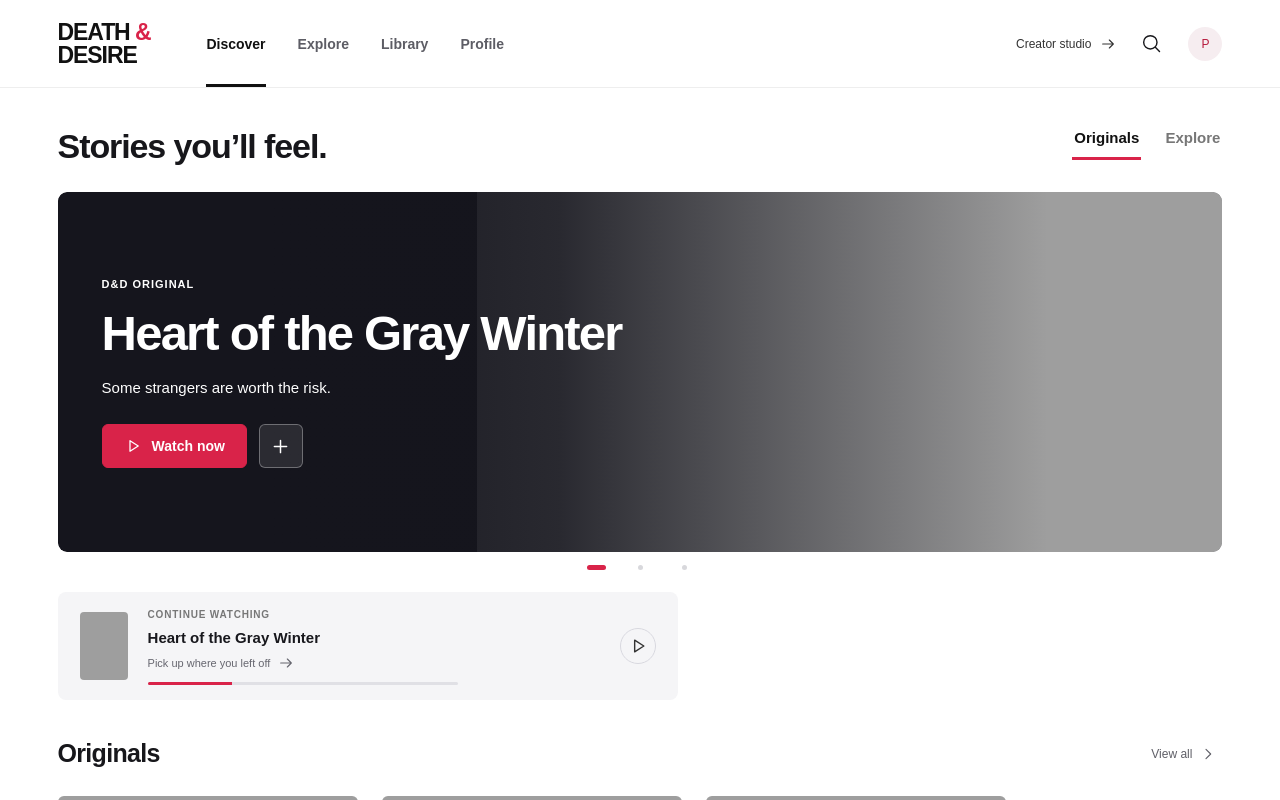
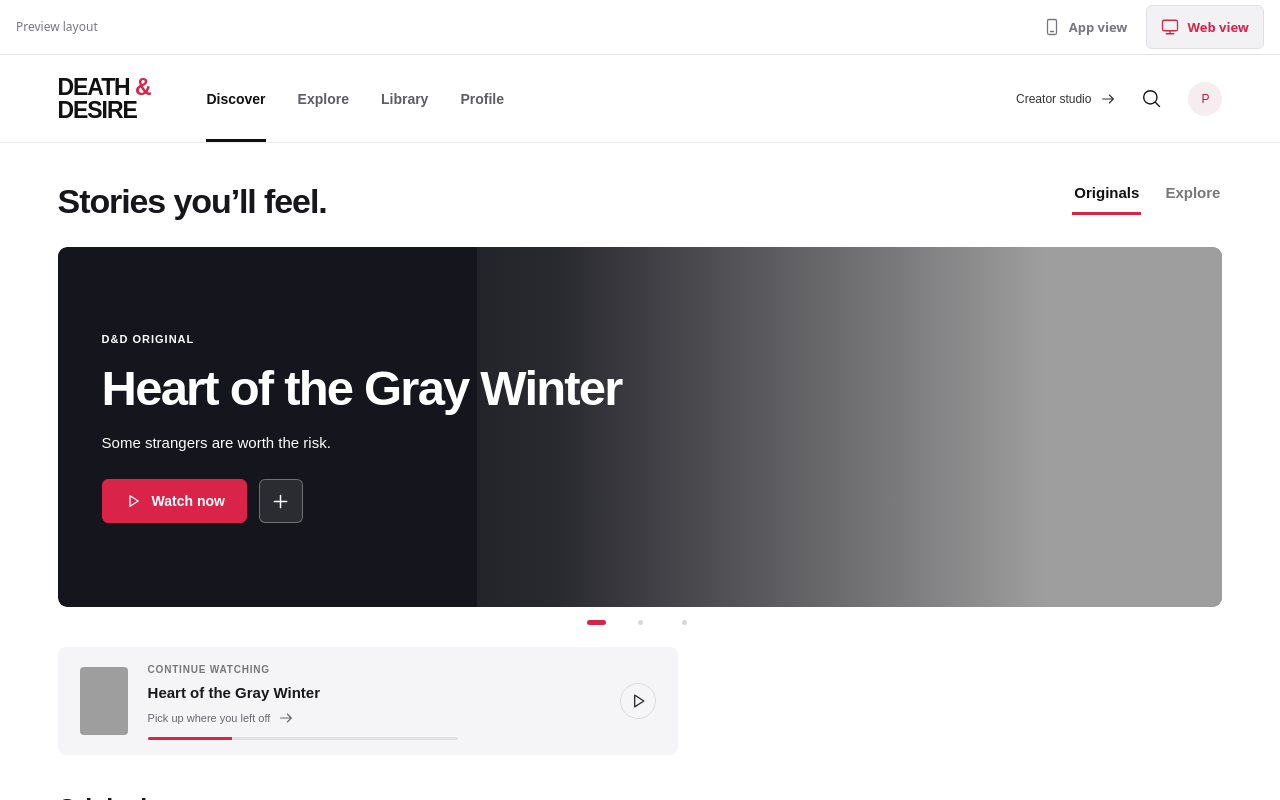
Before and after one commit to PerzVT/echoes-solera-web, a Next.js app: page /studio/media-6e4b9a in a window 1280 px wide. Built offline with nearby package versions, Linux system fonts and the light colour scheme.

Commit message:
feat: add app and web preview layout controls

```diff
--- a/app/studio/media-6e4b9a/page.tsx
+++ b/app/studio/media-6e4b9a/page.tsx
@@ -1,3 +1,4 @@
+import PreviewViewport from '@/components/PreviewViewport';
 import type { Metadata } from 'next';
 export const metadata: Metadata = {
  title: 'Death & Desire | Watch stories',
@@ -9,5 +10,5 @@ export const metadata: Metadata = {
  twitter: { title: 'Death & Desire | Watch stories', description: 'Stories worth staying for.', images: [] },
 };
 export default function Page() {
- return <iframe title="Death & Desire" src="/media-preview/index.html" allow="autoplay; fullscreen" style={{position:'fixed',inset:0,width:'100%',height:'100dvh',border:0,background:'#ffffff'}} />;
+ return <PreviewViewport title="Death & Desire" src="/media-preview/index.html" storageKey="death-desire-preview-layout" />;
 }
--- a/app/studio/story-lab-8f3c2a/page.tsx
+++ b/app/studio/story-lab-8f3c2a/page.tsx
@@ -1,3 +1,4 @@
+import PreviewViewport from '@/components/PreviewViewport';
 import type { Metadata } from 'next';
 import { Analytics } from '@vercel/analytics/next';
 export const metadata: Metadata = {
@@ -11,5 +12,5 @@ export const metadata: Metadata = {
   twitter: {card:'summary_large_image',title:'Solera: First Arrival',description:'An interactive Solera adventure.',images:['/story-lab/solera/assets/og-c8d5a2b16d2e.jpg']},
 };
 export default function Page() {
-  return <><iframe title="Solera: First Arrival" src="/story-lab/solera/index.html" allow="autoplay; fullscreen" style={{position:'fixed',inset:0,width:'100%',height:'100dvh',border:0,background:'var(--solera-bg)'}} /><Analytics /></>;
+  return <><PreviewViewport title="Solera: First Arrival" src="/story-lab/solera/index.html" storageKey="solera-preview-layout" theme="dark" /><Analytics /></>;
 }
--- /dev/null
+++ b/components/PreviewViewport.module.css
@@ -0,0 +1,63 @@
+.shell {
+  --preview-bg: #f2f2f5;
+  --preview-surface: #fff;
+  --preview-text: #24242b;
+  --preview-muted: #777780;
+  --preview-line: #e0e0e6;
+  --preview-accent: #d92349;
+  position: fixed;
+  inset: 0;
+  display: flex;
+  flex-direction: column;
+  background: var(--preview-bg);
+  color: var(--preview-text);
+  font: 13px/1.4 system-ui, sans-serif;
+}
+.shell[data-theme="dark"] {
+  --preview-bg: #090811;
+  --preview-surface: #171622;
+  --preview-text: #f3e7cd;
+  --preview-muted: #b8adbd;
+  --preview-line: #c7b28644;
+  --preview-accent: #c8ac75;
+}
+.toolbar {
+  display: flex;
+  align-items: center;
+  justify-content: space-between;
+  gap: 16px;
+  padding: calc(5px + env(safe-area-inset-top)) 16px 5px;
+  background: var(--preview-surface);
+  border-bottom: 1px solid var(--preview-line);
+  flex-shrink: 0;
+}
+.label { color: var(--preview-muted); font-size: 12px; }
+.switcher { display: flex; gap: 4px; }
+.switcher button {
+  display: inline-flex;
+  align-items: center;
+  justify-content: center;
+  gap: 8px;
+  min-height: 44px;
+  padding: 9px 14px;
+  font: inherit;
+  font-weight: 600;
+  border: 1px solid transparent;
+  border-radius: 6px;
+  background: transparent;
+  color: var(--preview-muted);
+  cursor: pointer;
+}
+.switcher button[aria-pressed="true"] { color: var(--preview-accent); border-color: var(--preview-line); background: var(--preview-bg); }
+.switcher button:hover { color: var(--preview-text); }
+.switcher button:focus-visible { outline: 2px solid var(--preview-accent); outline-offset: 2px; }
+.switcher svg { width: 18px; height: 18px; fill: none; stroke: currentColor; stroke-width: 1.7; stroke-linecap: round; }
+.stage { flex: 1; min-height: 0; min-width: 0; display: grid; place-items: center; overflow: hidden; }
+.viewport { position: relative; flex-shrink: 0; background: var(--preview-surface); }
+.viewport iframe { display: block; position: absolute; inset: 0; border: 0; transform-origin: top left; background: var(--preview-surface); }
+.stage[data-mode="app"] .viewport { box-shadow: 0 0 0 1px var(--preview-line), 0 8px 35px #0002; }
+@media (max-width: 450px) {
+  .toolbar { gap: 6px; padding-left: 10px; padding-right: 10px; }
+  .label { font-size: 11px; }
+  .switcher button { padding: 9px 10px; gap: 6px; font-size: 12px; }
+}
--- /dev/null
+++ b/components/PreviewViewport.tsx
@@ -0,0 +1,86 @@
+"use client";
+
+import { useEffect, useRef, useState } from "react";
+import styles from "./PreviewViewport.module.css";
+
+type Mode = "app" | "web";
+type Props = {
+  src: string;
+  title: string;
+  storageKey: string;
+  theme?: "light" | "dark";
+};
+
+export default function PreviewViewport({ src, title, storageKey, theme = "light" }: Props) {
+  const stage = useRef<HTMLDivElement>(null);
+  const frame = useRef<HTMLIFrameElement>(null);
+  const [choice, setChoice] = useState<Mode | null>(null);
+  const [size, setSize] = useState({ width: 0, height: 0 });
+
+  useEffect(() => {
+    try {
+      const saved = localStorage.getItem(storageKey);
+      if (saved === "app" || saved === "web") setChoice(saved);
+    } catch { /* Layout switching also works without browser storage. */ }
+    const element = stage.current;
+    if (!element) return;
+    const measure = () => setSize({ width: element.clientWidth, height: element.clientHeight });
+    measure();
+    const observer = new ResizeObserver(measure);
+    observer.observe(element);
+    return () => observer.disconnect();
+  }, [storageKey]);
+
+  const mode = choice ?? (size.width > 800 ? "web" : "app");
+  const width = mode === "app" ? Math.min(390, size.width) : Math.max(1180, size.width);
+  const scale = width ? Math.min(1, size.width / width) : 1;
+  const height = mode === "app" ? Math.min(844, size.height) : size.height / scale;
+
+  function releaseLegacyOverride() {
+    try {
+      const document = frame.current?.contentDocument;
+      document?.body.classList.remove("portrait");
+      const previousSwitch = document?.getElementById("format");
+      if (previousSwitch) previousSwitch.hidden = true;
+      frame.current?.contentWindow?.dispatchEvent(new Event("resize"));
+    } catch { /* The viewport itself does not require document access. */ }
+  }
+
+  function select(next: Mode) {
+    setChoice(next);
+    try { localStorage.setItem(storageKey, next); } catch { /* Keep the session choice. */ }
+    releaseLegacyOverride();
+  }
+
+  return (
+    <section className={styles.shell} data-theme={theme} aria-label={`${title} layout preview`}>
+      <div className={styles.toolbar}>
+        <span className={styles.label}>Preview layout</span>
+        <div className={styles.switcher} role="group" aria-label="Preview layout">
+          <button type="button" aria-pressed={mode === "app"} onClick={() => select("app")}>
+            <svg viewBox="0 0 24 24" aria-hidden="true"><rect x="6" y="2" width="12" height="20" rx="2" /><path d="M10 18h4" /></svg>
+            App view
+          </button>
+          <button type="button" aria-pressed={mode === "web"} onClick={() => select("web")}>
+            <svg viewBox="0 0 24 24" aria-hidden="true"><rect x="2" y="3" width="20" height="14" rx="2" /><path d="M12 17v4M7 21h10" /></svg>
+            Web view
+          </button>
+        </div>
+      </div>
+      <div className={styles.stage} ref={stage} data-mode={mode}>
+        {size.width > 0 && size.height > 0 && (
+          <div className={styles.viewport} style={{ width: width * scale, height: height * scale }}>
+            <iframe
+              ref={frame}
+              title={title}
+              src={src}
+              allow="autoplay; fullscreen"
+              onLoad={releaseLegacyOverride}
+              style={{ width, height, transform: `scale(${scale})` }}
+            />
+          </div>
+        )}
+      </div>
+    </section>
+  );
+}
```
